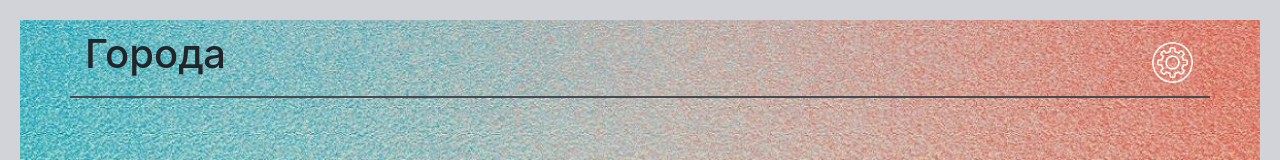
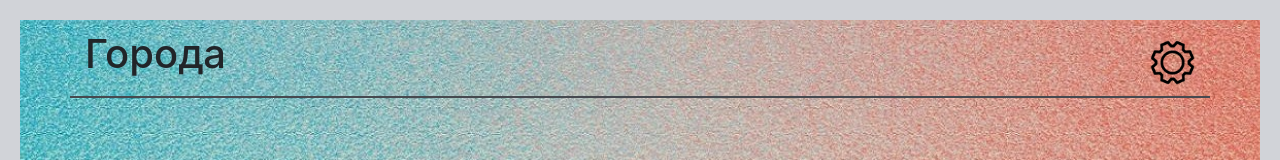
Before and after one commit to TiltMachine/CitiesGame2020, a plain HTML site: page index.html in a window 1280 px wide. Shown: the top 160 px of the page. Drawn offline with nearby package versions, Linux system fonts and the light colour scheme.

Commit message:
new settings icon

```diff
--- a/index.html
+++ b/index.html
@@ -22,7 +22,7 @@
                 <div class="main_logo">
                     <a><h1>Города</h1></a>
                 </div>
-                <img id="settings_icon" src="img/settings.png" alt="settings"/>
+                <img id="settings_icon" src="img/settings_black.png" alt="settings"/>
             </div>
 		</div>
 	</header>
```
Also changed, not shown: img/settings_black.png (added).
